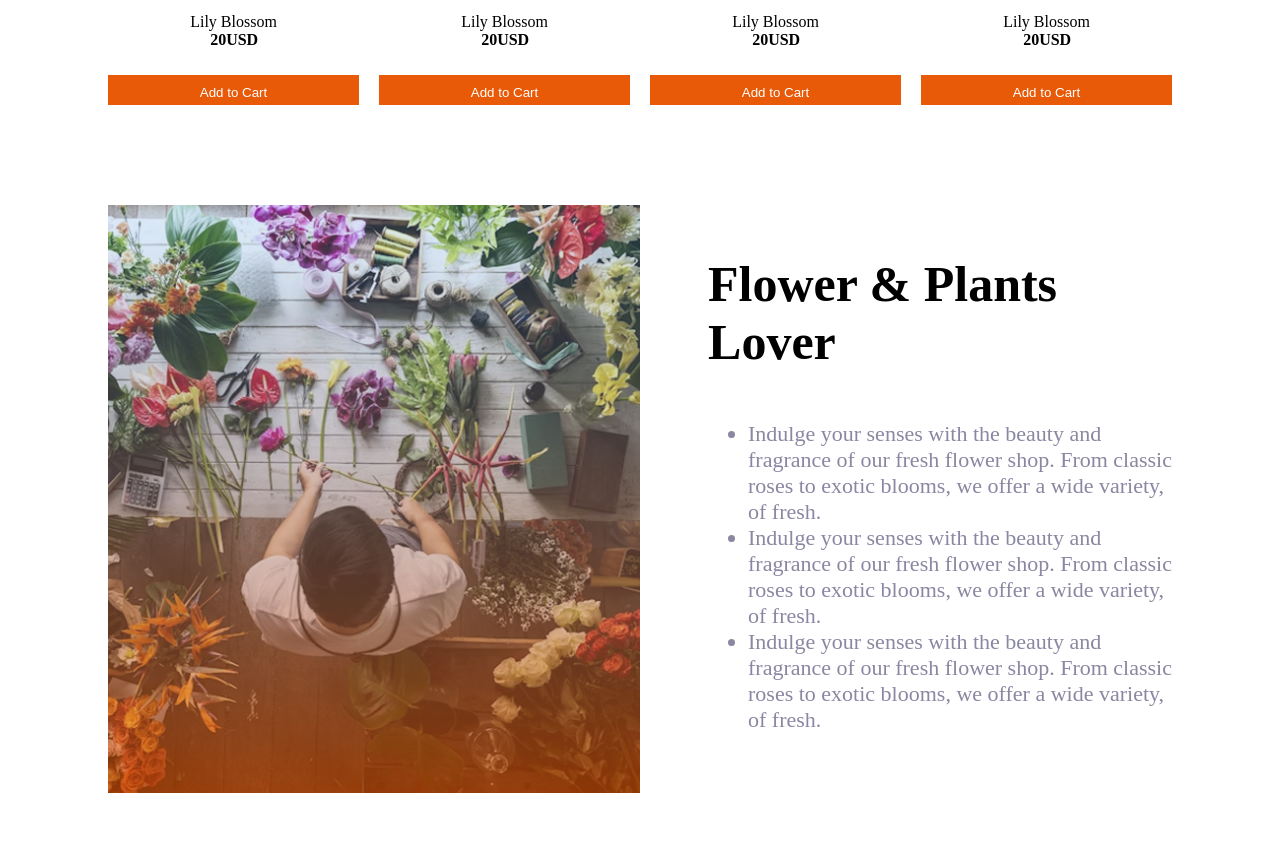
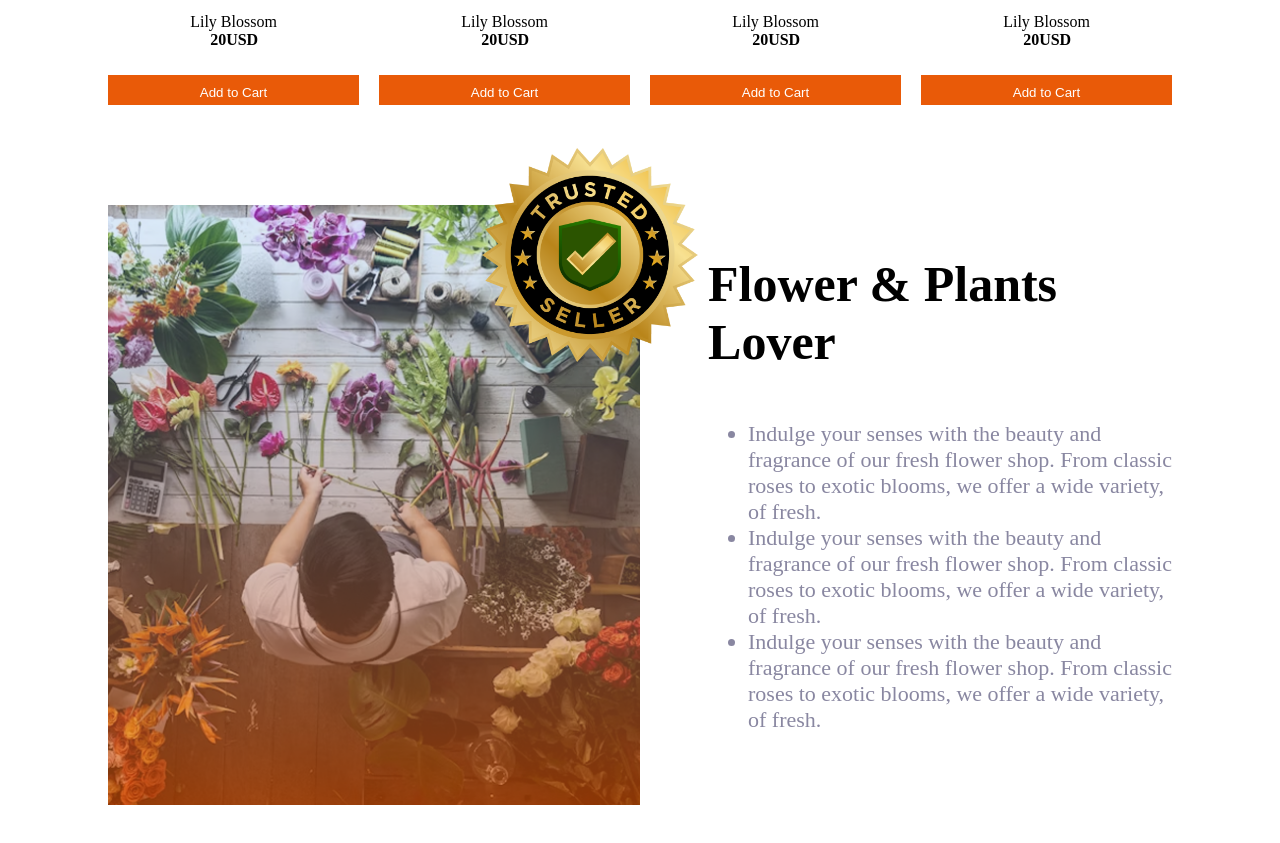
Before and after one commit to IftiGithub/PHAssignment2, a plain HTML site: page index.html in a window 1280 px wide. Shown: the part 1430-2273 px from the top of the page. Drawn offline with Linux system fonts and the light colour scheme.

Commit message:
added badge and made responsive

```diff
--- a/index.html
+++ b/index.html
@@ -69,7 +69,10 @@
         </div>
     </div>
     <div class="plantlover">
-        <img src="assets/flower-store.png" alt="">
+        <div class="pl-img">
+            <img id="mainimg" src="assets/flower-store.png" alt="">
+            <img id="badge" src="assets/trusted-badge.png" alt="">
+        </div>
         <div class="plantlover-text">
             <p style="font-size: 50px; font-weight: bolder;">Flower & Plants<br> Lover</p>
             <ul>
--- a/styles.css
+++ b/styles.css
@@ -84,11 +84,25 @@
     display: flex;
     justify-content: space-between;
     margin: 100px 100px;
+    height: 600px;
 }
-.plantlover img{
+.pl-img{
     width: 50%;
+    height: 100%;
+    display: flex;
+}
+#mainimg{
+    width: 100%;
     height: auto;
 }
+#badge{
+    width: 300px;
+    height: 300px;
+    position: relative;
+    top: -100px;
+    left: -200px;
+}
+
 
 
 @media screen and (max-width: 576px) {
@@ -117,9 +131,16 @@
         align-items: center;
         margin: 15px 0px;
     }
-    .plantlover img{
+    .pl-img{
         width: 100%;
         height: auto;
     }
+    #mainimg{
+        width: 100%;
+        height: auto;
+    }
+    #badge{
+        display: none;
+    }
 
 }
```
